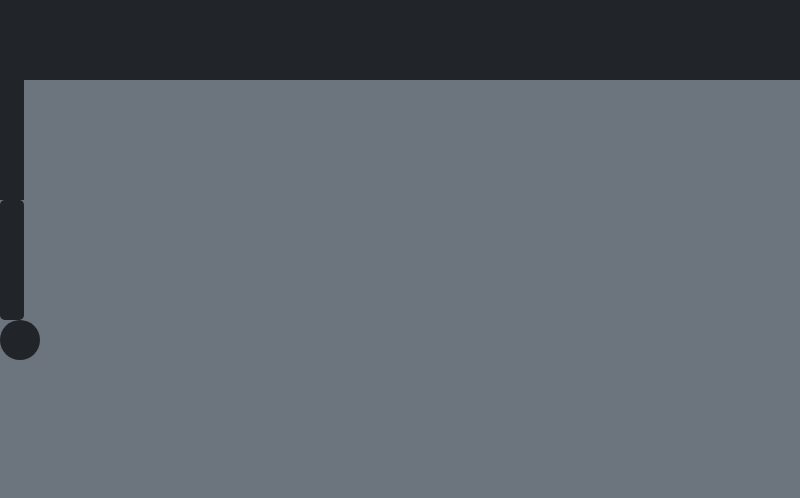
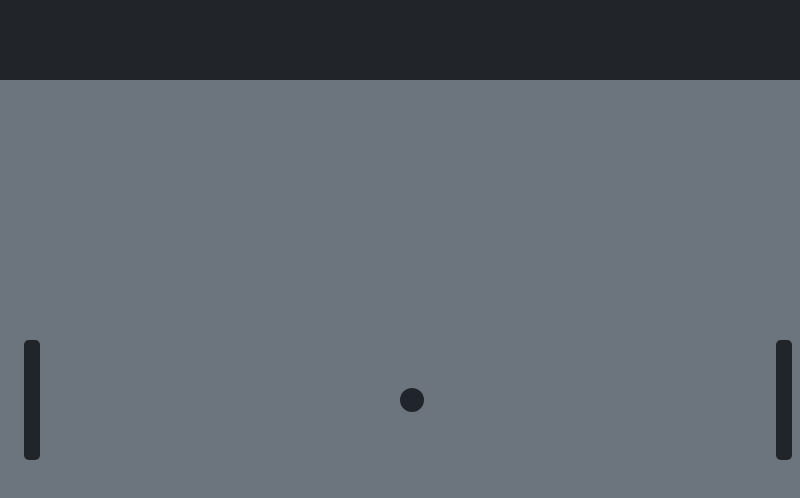
Before and after one commit to Jeremikek/js-pong-game, an Electron app: page index.html in a window 800 px wide. Drawn offline with nearby package versions, Linux system fonts and the light colour scheme.

Commit message:
Update index.html

```diff
--- a/index.html
+++ b/index.html
@@ -8,19 +8,41 @@
     <link href="https://cdn.jsdelivr.net/npm/bootstrap@5.0.2/dist/css/bootstrap.min.css" rel="stylesheet" integrity="sha384-EVSTQN3/azprG1Anm3QDgpJLIm9Nao0Yz1ztcQTwFspd3yD65VohhpuuCOmLASjC" crossorigin="anonymous">
     <script src="https://cdn.jsdelivr.net/npm/bootstrap@5.0.2/dist/js/bootstrap.bundle.min.js" integrity="sha384-MrcW6ZMFYlzcLA8Nl+NtUVF0sA7MsXsP1UyJoMp4YLEuNSfAP+JcXn/tWtIaxVXM" crossorigin="anonymous"></script>
     <title>Document</title>
+    <style>
+        #ball {
+            position: absolute;
+            top: 50%;
+            left: 50%;
+            transform: translateY(-50%);
+        }
+
+        #playerPaddle {
+            position: absolute;
+            top: 50%;
+            left: 3%;
+            transform: translateY(-50%);
+        }
+
+        #computerPaddle {
+            position: absolute;
+            top: 50%;
+            left: 97%;
+            transform: translateY(-50%);
+        }
+    </style>
 </head>
 <body style="height: 600; width: 800;" class="bg-secondary">
     <div id="ultilityBar" class="bg-dark" style="height: 10vh">
 
     </div>
     <div id="gameField" style="height: 90vh">
-        <div id="playerPaddle" class="bg-dark roudned-3" style="width: 3vw; height: 15vh;">
+        <div id="playerPaddle" class="bg-dark rounded-3" style="width: 2vw; height: 15vh;">
 
         </div>
-        <div id="computerPaddle" class="bg-dark rounded-3" style="width: 3vw; height: 15vh;">
+        <div id="computerPaddle" class="bg-dark rounded-3" style="width: 2vw; height: 15vh;">
 
         </div>
-        <div id="ball" class="rounded-circle bg-dark" style="width: 5vw; height: 5vw;">
+        <div id="ball" class="rounded-circle bg-dark" style="width: 3vw; height: 3vw;">
 
         </div>
     </div>
```
